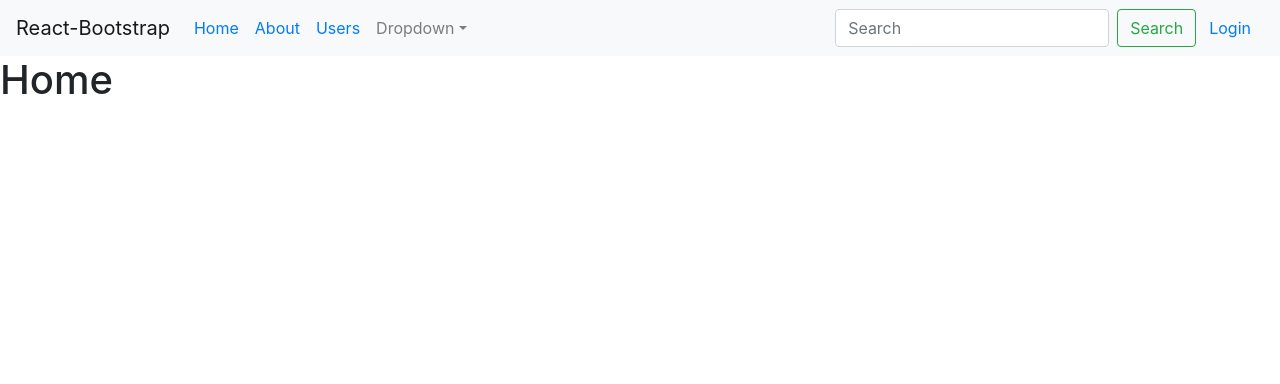
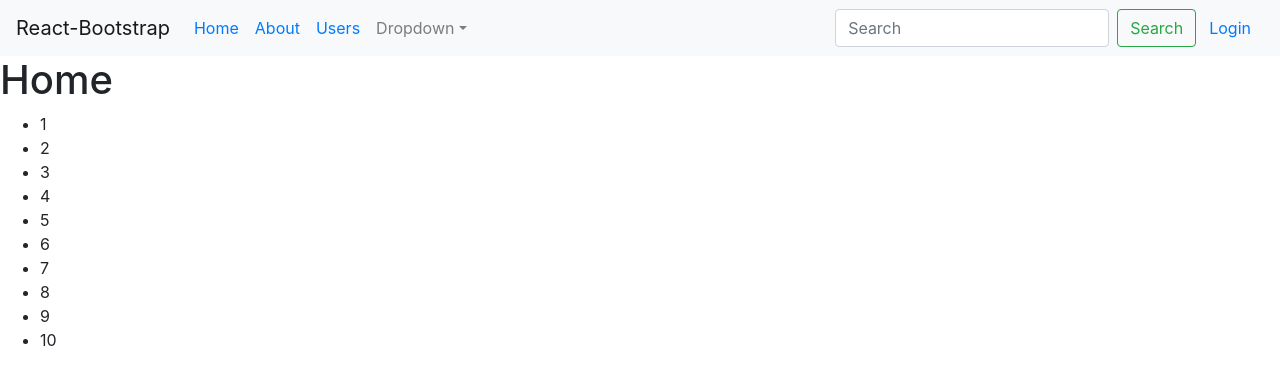
Before and after one commit to mosprogrammer/react-basic, a React (Create React App) app: page / in a window 1280 px wide. Shown: the top 384 px of the page. Built offline with nearby package versions, Linux system fonts and the light colour scheme.

Commit message:
list-and-key

```diff
--- a/src/screens/Home.js
+++ b/src/screens/Home.js
@@ -1,10 +1,21 @@
 import React from 'react'
 import Auth from '../layout/Auth'
+
+// const arr = [1, 2, 3, 4, 5, 6, 7, 8, 9, 10]
+// const arr = null
+const obj = {
+    arr: [1, 2, 3, 4, 5, 6, 7, 8, 9, 10],
+}
+// const obj = null
 
 function Home() {
     return (
         <Auth>
             <h1>Home</h1>
+            <ul>
+                {/** if(arr){arr.map((a, key) => (<li key={key}>{a}</li>))}}  */}
+                {obj?.arr && obj.arr.map((a, key) => (<li key={key}>{a}</li>))}
+            </ul>
         </Auth>
     )
 }
```
